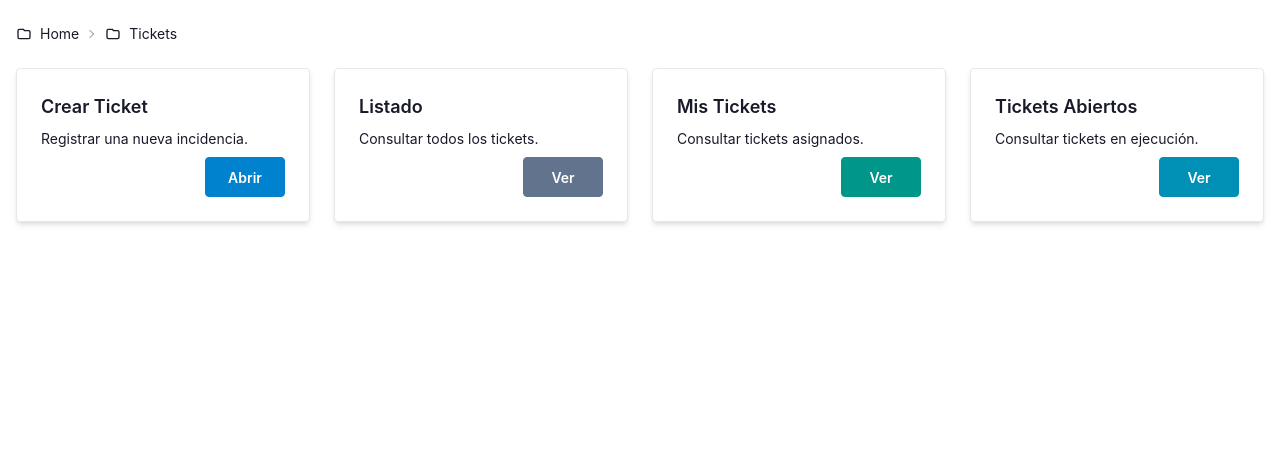
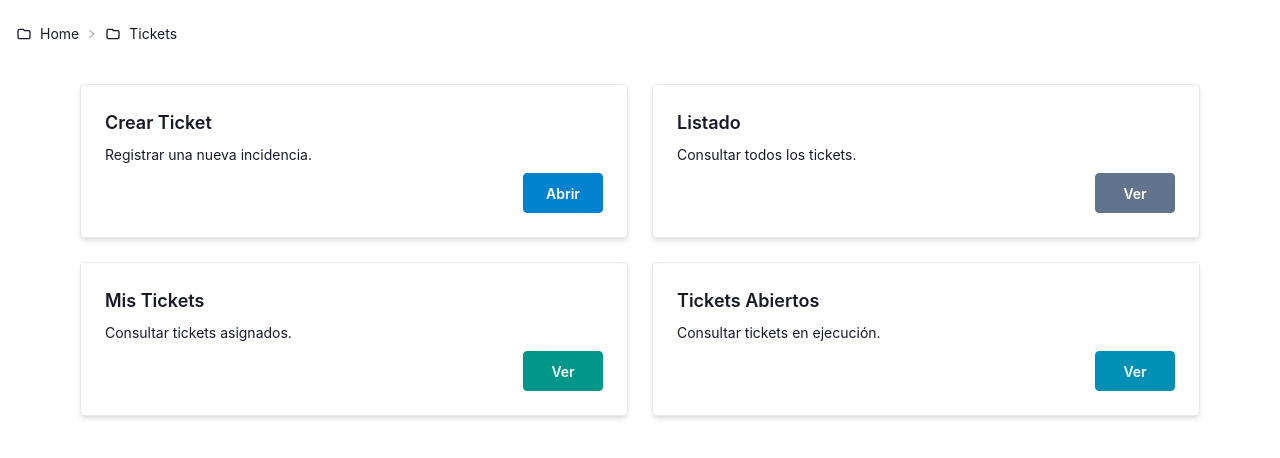
Before and after one commit to alexisg78/GestionWorks_Frontend, an Angular app: page /app/tickets in a window 1280 px wide. Shown: the top 458 px of the page. Built offline with nearby package versions, Linux system fonts and the light colour scheme.

Commit message:
feat(tickets): update layout for ticket listing page

```diff
--- a/src/app/features/tickets/pages/tickets-page/tickets-page.html
+++ b/src/app/features/tickets/pages/tickets-page/tickets-page.html
@@ -1,4 +1,4 @@
-<div class="m-4 grid grid-cols-1 gap-6 md:grid-cols-2 lg:grid-cols-4">
+<div class="mx-auto grid max-w-6xl grid-cols-1 gap-6 p-4 md:grid-cols-2">
   @for (card of cards(); track card.id) {
     <ticket-card [card]="card" />
   }
```
